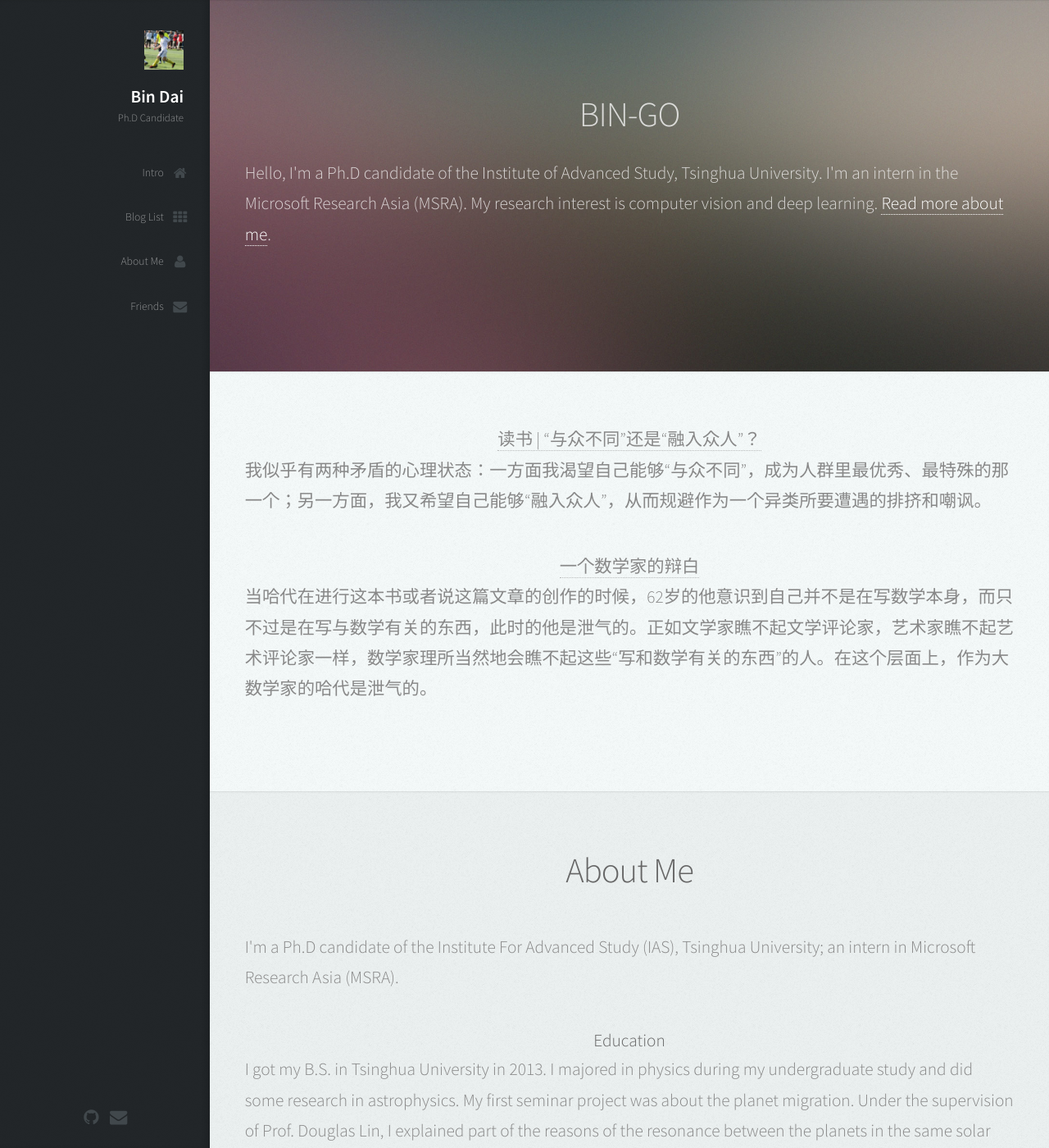
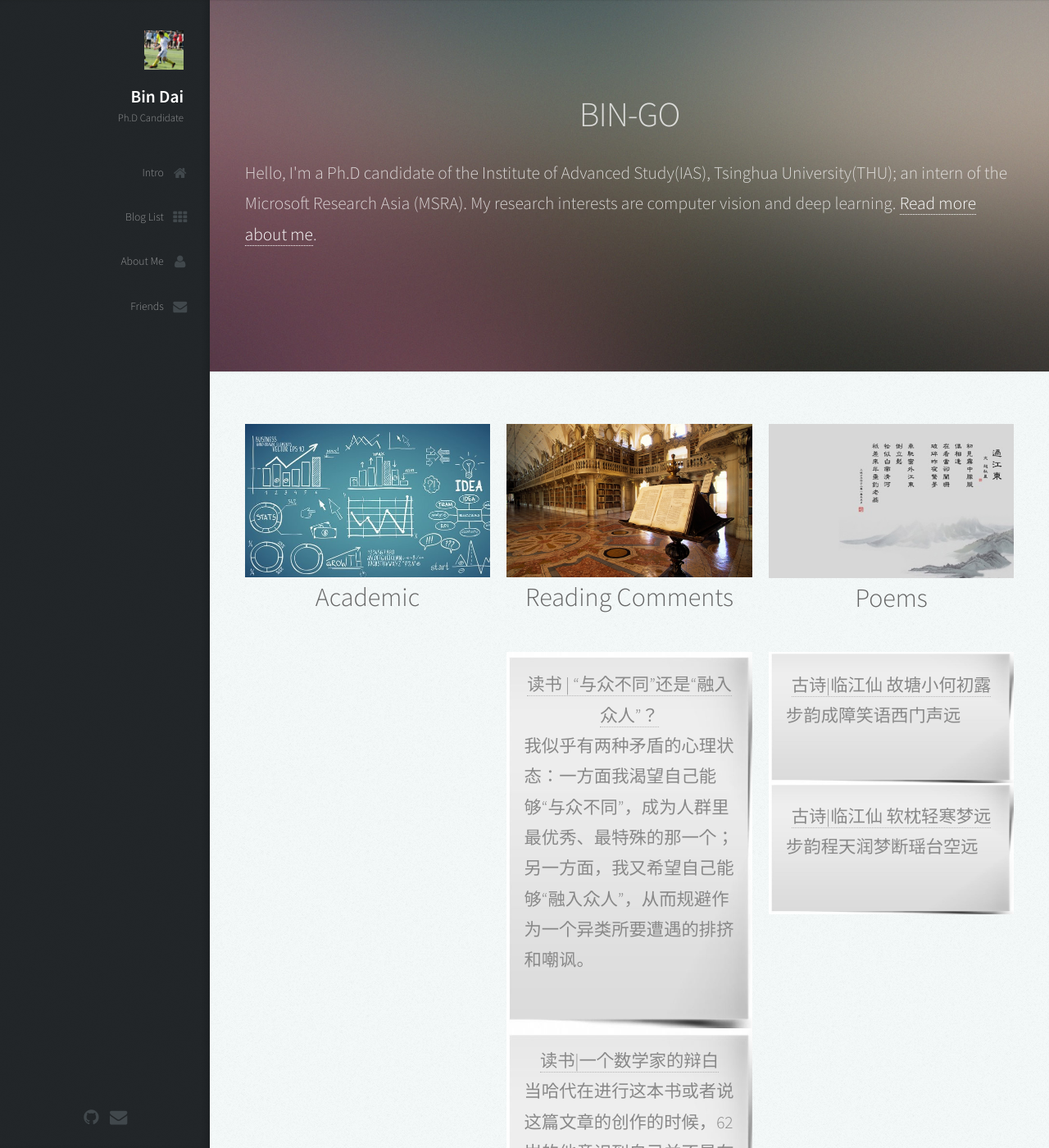
Before and after one commit to daib13/daib13.github.io, a Jekyll site: the page built from index.html, in a window 1280 px wide and 1400 px high. Shown: the whole window at 82% size. Built offline with Jekyll 4.4.1, drawn with Linux system fonts in a browser that asks for light colours; some of the changed text lies outside the part shown.

Commit message:
Fixed some grammer mistakes in index Set 3 kinds of profiles in the index rather than a single blog block add 2 poems

```diff
--- a/_layouts/index.html
+++ b/_layouts/index.html
@@ -20,7 +20,7 @@
         <div id="footer">
         <!-- Copyright -->
             <ul class="copyright">
-                <li>&copy; Untitled. All rights reserved.</li><li>Concat: daib09physics@hotmail.com</a></li>
+                <li>&copy; Untitled. All rights reserved.</li><li>Contact: daib09physics@hotmail.com</a></li>
             </ul>
         </div>
         <script src="/assets/js/jquery.min.js"></script>
--- a/_posts/2016-02-29-my-dummy-blog2.markdown
+++ b/_posts/2016-02-29-my-dummy-blog2.markdown
@@ -1,6 +1,6 @@
 ---
 layout: post
-title:  "一个数学家的辩白"
+title:  "读书|一个数学家的辩白"
 date:   2015-11-18 15:07:26 +0800
 categories: Reading
 abstract: 当哈代在进行这本书或者说这篇文章的创作的时候，62岁的他意识到自己并不是在写数学本身，而只不过是在写与数学有关的东西，此时的他是泄气的。正如文学家瞧不起文学评论家，艺术家瞧不起艺术评论家一样，数学家理所当然地会瞧不起这些“写和数学有关的东西”的人。在这个层面上，作为大数学家的哈代是泄气的。
--- /dev/null
+++ b/_posts/2016-03-05-poem1.markdown
@@ -0,0 +1,38 @@
+---
+layout: post
+title:  "古诗|临江仙 故塘小何初露"
+date:   2014-07-08 15:07:26 +0800
+categories: Poem
+abstract: 步韵成障笑语西门声远
+---
+
+<p style="text-align:center">
+故塘小何初露<br/>
+年来容貌微更<br/>
+光阴瞬逝总心惊<br/>
+满园新别意<br/>
+半盏旧时情<br/><br/>
+莫怨鞍前路杳<br/>
+且听窗外风清<br/>
+今朝云破月将盈<br/>
+携壶求醉去<br/>
+何日共相迎<br/>
+</p>
+
+<p style="text-align:left">
+步韵，又称为“次韵”，是和诗的一种方式，即使用原作诗者用过的某一韵或某几个字，和诗者依次使用相同的韵字，这就是步韵，是步步跟随之意。步韵诗因为要步原韵韵脚，所以写来不免牵强而不很自然顺畅。吴乔《答万季野诗问》说：“步韵最困人，如相欧（殴）而自絷手足也。盖心思为韵所束，于命意布局，最难照顾。今人不及古人，大率以此。”<br/>
+附原词（by 成障）
+</p>
+
+<p style="text-align:center">
+笑语西门声远<br/>
+小桥欢会三更<br/>
+飞星坠雨夜天惊<br/>
+云间将细数<br/>
+一一少年情<br/><br/>
+绶带今朝轻解<br/>
+斜阳晚送莲清<br/>
+争知回首泪盈盈<br/>
+随风君若去<br/>
+梦里醉相迎<br/>
+</p>
--- /dev/null
+++ b/_posts/2016-03-05-poem2.markdown
@@ -0,0 +1,38 @@
+---
+layout: post
+title:  "古诗|临江仙 软枕轻寒梦远"
+date:   2012-11-23 15:07:26 +0800
+categories: Poem
+abstract: 步韵程天润梦断瑶台空远
+---
+
+<p style="text-align:center">
+软枕轻寒梦远<br/>
+步蟾风起微凉<br/>
+天高云阔路茫茫<br/>
+且随来鹤去<br/>
+他日语沧桑<br/><br/>
+梦觉功名何处<br/>
+扁舟归路犹长<br/>
+天涯一醉是他乡<br/>
+鲈鱼正上岸<br/>
+谁念老桌旁<br/>
+</p>
+
+<p style="text-align:left">
+步韵，又称为“次韵”，是和诗的一种方式，即使用原作诗者用过的某一韵或某几个字，和诗者依次使用相同的韵字，这就是步韵，是步步跟随之意。步韵诗因为要步原韵韵脚，所以写来不免牵强而不很自然顺畅。吴乔《答万季野诗问》说：“步韵最困人，如相欧（殴）而自絷手足也。盖心思为韵所束，于命意布局，最难照顾。今人不及古人，大率以此。”<br/>
+附原词（by 程天润）
+</p>
+
+<p style="text-align:center">
+梦断瑶台空远<br/>
+醒时星月犹凉<br/>
+孤灯明灭夜微茫<br/>
+归来白鹤影<br/>
+隔世语沧桑<br/><br/>
+海路孤凄谁问<br/>
+仙山岁月可长<br/>
+只唯尘世重离乡<br/>
+梳翎松柏下<br/>
+弄水碧波旁<br/>
+</p>
--- a/assets/css/main.css
+++ b/assets/css/main.css
@@ -2175,6 +2175,12 @@
 
 			#main > section.four {
 				background-color: #e8edec;
+			}
+
+			#main .blog_sample {
+				padding: 1em;
+				background-image: url("../../images/blog_bg.jpg");
+				background-size:100% 100%;
 			}
 
 /* Wide */
--- a/index.html
+++ b/index.html
@@ -8,8 +8,8 @@ layout: index
         <header>
             <h2 class="alt">BIN-GO</h2>
             <p style="text-align:left">
-                Hello, I'm a Ph.D candidate of the Institute of Advanced Study, Tsinghua University.
-                I'm an intern in the Microsoft Research Asia (MSRA). My research interest is computer vision
+                Hello, I'm a Ph.D candidate of the Institute of Advanced Study(IAS), Tsinghua University(THU);
+                an intern of the Microsoft Research Asia (MSRA). My research interests are computer vision
                 and deep learning. <a href="#about" id="intro-portfolio-link">Read more about me</a>.
             </p>
         </header>
@@ -21,15 +21,53 @@ layout: index
 <section id="portfolio" class="two">
     <div class="container">
         <div class="row">
-            <div class="12u$(mobile)">
-                <ul>
-                    {% for post in site.posts %}
-                    <li>
-                        <a href="{{ post.url }}">{{ post.title }}</a>
-                        <p style="text-align:left">{{ post.abstract }}</p>
-                    </li>
-                    {% endfor %}
-                </ul>
+            <div class="4u 12u$(mobile)">
+                <a href="#" class="image fit"><img src="images/paper_reading.jpg" alt="" /></a>
+                <header>
+                    <h3>Academic</h3>
+                </header>
+                {% for category in site.categories %}
+                    {% if category.first == "Academic" %}
+                        {% for post in category.last limit:5%}
+                            <div class="blog_sample">
+                                <a href="{{ post.url }}">{{ post.title }}</a>
+                                <p style="text-align:left">{{ post.abstract }}</p>
+                            </div>
+                        {% endfor %}
+                    {% endif %}
+                {% endfor %}
+            </div>
+            <div class="4u 12u$(mobile)">
+                <a href="#" class="image fit"><img src="./images/library.jpg" alt="" /></a>
+                <header>
+                    <h3>Reading Comments</h3>
+                </header>
+                {% for category in site.categories %}
+                    {% if category.first == "Reading" %}
+                        {% for post in category.last limit:5%}
+                            <div class="blog_sample">
+                                <a href="{{ post.url }}">{{ post.title }}</a>
+                                <p style="text-align:left">{{ post.abstract }}</p>
+                            </div>
+                        {% endfor %}
+                    {% endif %}
+                {% endfor %}
+            </div>
+            <div class="4u 12u$(mobile)">
+                <a href="#" class="image fit"><img src="./images/poem.jpg" alt="" /></a>
+                <header>
+                    <h3>Poems</h3>
+                </header>
+                {% for category in site.categories %}
+                    {% if category.first == "Poem" limit:5%}
+                        {% for post in category.last %}
+                            <div class="blog_sample">
+                                <a href="{{ post.url }}">{{ post.title }}</a>
+                                <p style="text-align:left">{{ post.abstract }}</p>
+                            </div>
+                        {% endfor %}
+                    {% endif %}
+                {% endfor %}
             </div>
         </div>
     </div>
@@ -42,7 +80,7 @@ layout: index
             <h2>About Me</h2>
         </header>
         <p style="text-align:left">
-            I'm a Ph.D candidate of the Institute For Advanced Study (IAS), Tsinghua University;
+            I'm a Ph.D candidate of the Institute For Advanced Study (IAS), Tsinghua University(THU);
             an intern in Microsoft Research Asia (MSRA).
         </p>
 
@@ -50,12 +88,12 @@ layout: index
         <p style="text-align:left">
             I got my B.S. in Tsinghua University in 2013. I majored in physics during my undergraduate study
             and did some research in astrophysics. My first seminar project was about the planet migration.
-            Under the supervision of Prof. Douglas Lin, I explained part of the reasons of the resonance between
-            the planets in the same solar system. Another project I focused on was the gas depletion of Hot Jupiters.
+            Under the supervision of Prof. Douglas Lin, I explained part of the reasons why planets in the same solar system
+            resonant with each other. Another project I focused on was the gas depletion of Hot Jupiters.
             My bachelor's thesis is about fitting the light curves of supernovae Ia, which is conducted under the
             guidance of Prof. Xiaofeng Wang.<br />
-            After I graduated, I became a Ph.D candidate in IAS, THU. In 2014, I decided to turn my research realm
-            into computer science. Since then, I've been researching in the field of computer vision and deep learning.
+            After I graduated, I became a Ph.D candidate in IAS, THU. In 2014, I switched my research realm
+            to computer science. Since then, I've been researching in the field of computer vision and deep learning.
             Currently, I'm working on projects about photo selection.<br />
         </p>
 
@@ -65,15 +103,15 @@ layout: index
             Moreover, I'm always eager to experience new things and find new life
             styles.<br /><br />
             <em style="font-weight:900">Soccer: </em><br />I served as a member of the department soccer team and was the captain of it
-            from 2011.04 to 2013.06. From 2014.08, I joined another soccer team called Lingpao Tsinghua, members of
+            from 2011.04 to 2013.06. In 2014.08, I joined another soccer team called Lingpao Tsinghua, members of
             which are all alumni of THU. I'm a soccer fan of Arsenal which is a club in the Premier League.<br /><br />
             <em style="font-weight:900">Chinese poems: </em><br />Tang poetry and Song poetry are both great treasure for the Chinese.
             I learned some rules and forms of classical poetic composition in 2010. Sometimes I write some Chinese poems,
             though not good ones. I'll post my poems in the blog, of course in Chinese.<br /><br />
-            <em style="font-weight:900">Reading: </em><br />Reading helps people experience the world they've never live in.
-            I love reading all kinds of different books. Currently i'm focusing on pholosophy and artistics. However, as Schopenhauer's
-            pointed out, simply reading may be useless. It's thinking rather than reading that helps us gain big picture of the whole
-            world. So besides reading, I also like writing some comments. I'll post my reading comments, mostly in Chinese.<br /><br />
+            <em style="font-weight:900">Reading: </em><br />Reading helps people experience the world they've never lived in.
+            I love reading all kinds of different books. Currently I'm focusing on pholosophy and artistics. However, as Schopenhauer's
+            pointed out, simply reading may be useless. It's thinking rather than reading that helps us gain big pictures of the whole
+            world. So besides reading, I also like writing some comments. I'll post my reading comments in my blog, mostly in Chinese.<br /><br />
         </p>
     </div>
 </section>
```
Also changed, not shown: images/blog_bg.jpg (added), images/library.jpg (added), images/paper_reading.jpg (added), images/paper_reading2.jpg (added), images/poem.jpg (added).
